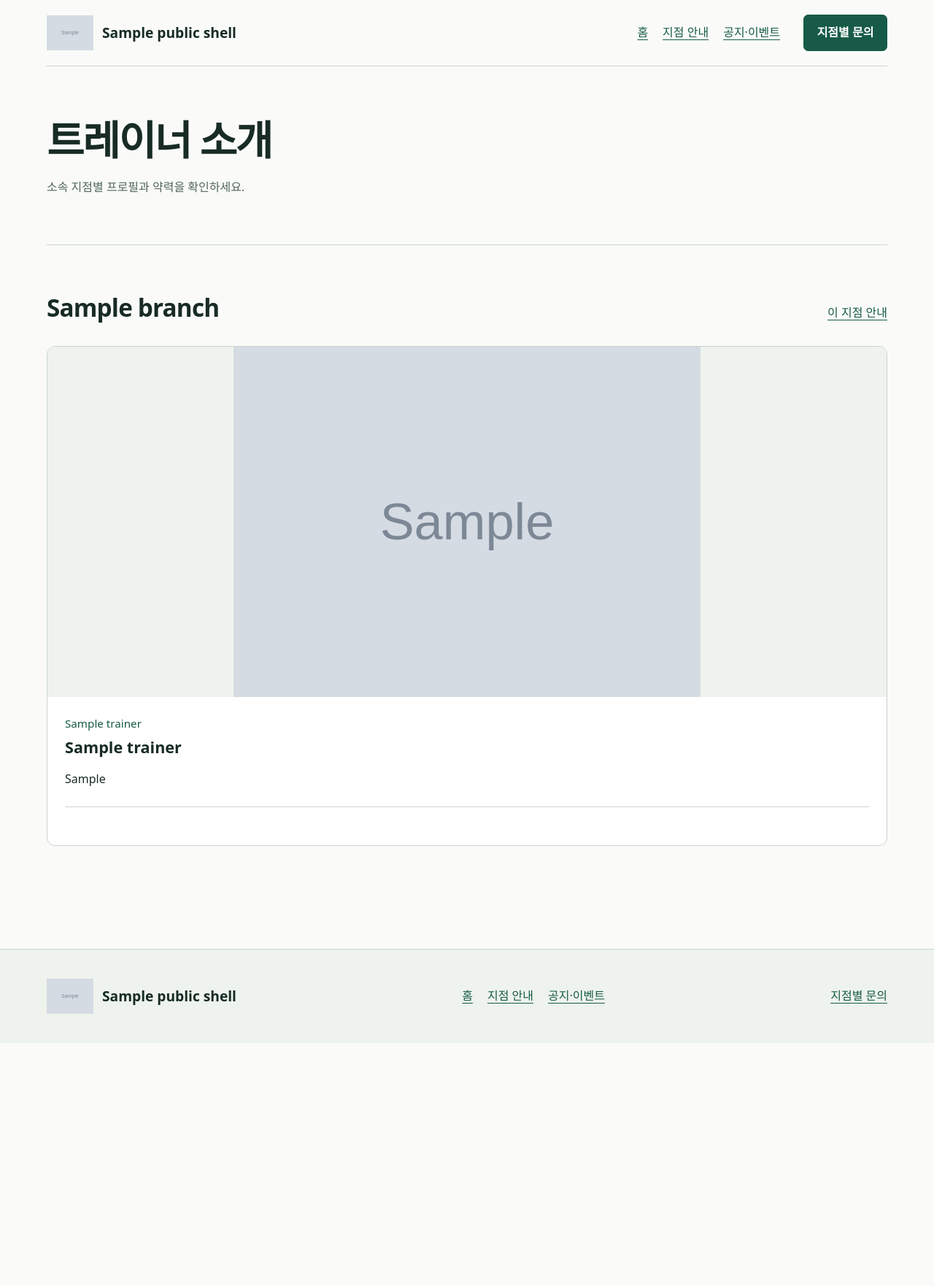
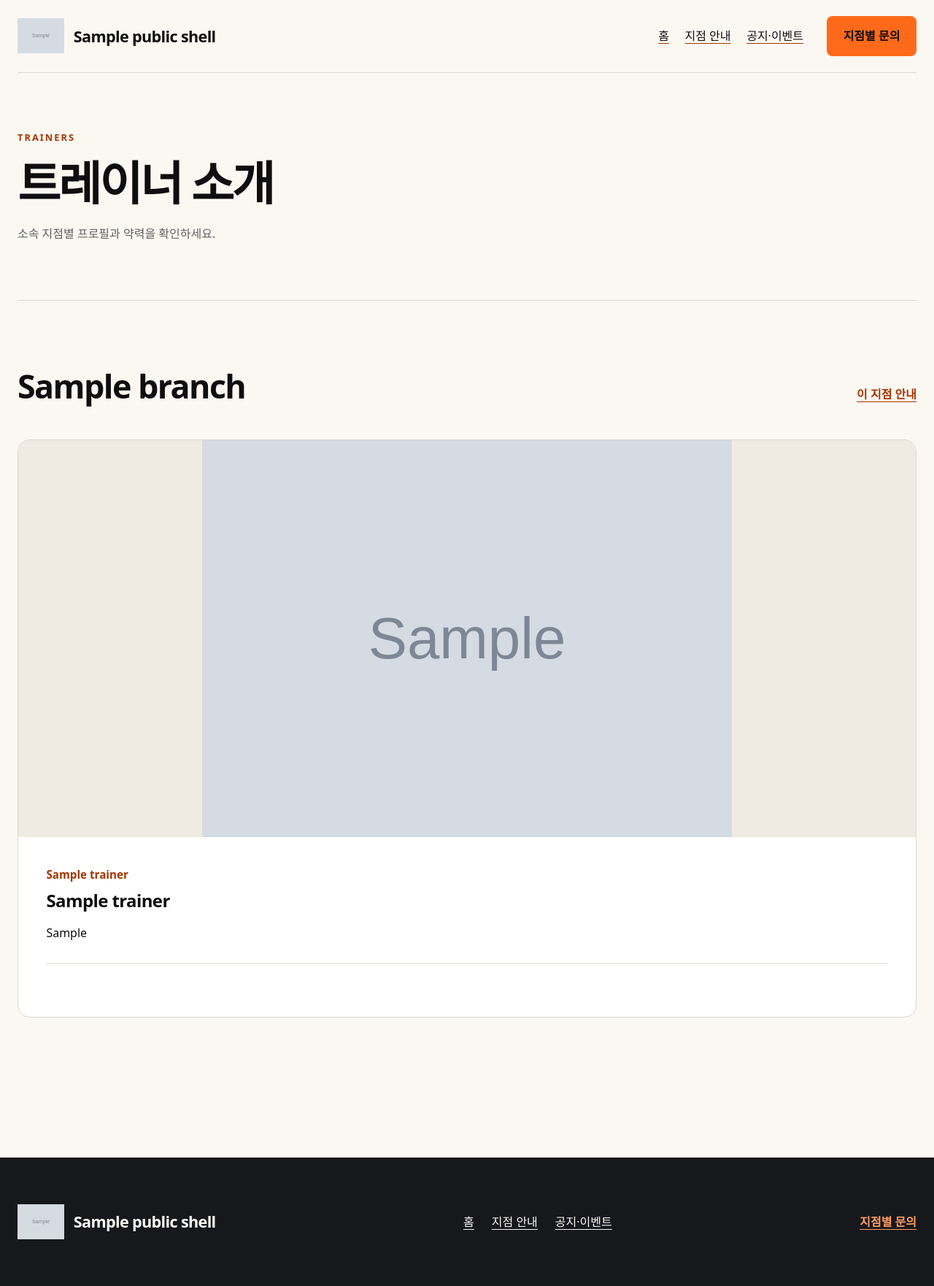
Before and after one commit to sang4196/y3gym, a Django app: template app/templates/content/trainers.html in a window 1280 px wide. Shown: the whole page at 73% size. Before the commit the page ends 1389 px from the top, so only its background shows below. Run offline with Django 4.2, Linux system fonts and the light colour scheme; the template is opened without the code that fills it: most values are stand-ins (such as "Sample title", 1, 10 or a date in 2020); grey boxes marked "Sample" are stand-in pictures.

Commit message:
Refine public site design and record verification follow-ups

```diff
--- a/app/assets/site.css
+++ b/app/assets/site.css
@@ -1,130 +1,172 @@
 :root {
   color-scheme: light;
   font-family: system-ui, -apple-system, BlinkMacSystemFont, "Segoe UI", sans-serif;
-  color: #182b25;
-  background: #fafbf8;
-  --green: #175b47;
-  --muted: #51665c;
-  --line: #cbd5cd;
-  --soft: #eef3ed;
+  color: #0e0e10;
+  background: #fbf8f2;
+  --ink: #0e0e10;
+  --charcoal: #17181c;
+  --accent: #ff6a1a;
+  --link: #a53600;
+  --muted: #60605e;
+  --line: #ded9d0;
+  --soft: #f0ebe2;
+  --focus: #005fcc;
 }
 * { box-sizing: border-box; }
-body { margin: 0; line-height: 1.7; overflow-wrap: anywhere; }
-.wrap { width: min(100% - 2rem, 72rem); margin-inline: auto; }
-h1, h2, h3, h4 { line-height: 1.3; text-wrap: pretty; margin: 0 0 1rem; }
-h1 { font-size: clamp(2rem, 1.4rem + 2.6vw, 3.5rem); letter-spacing: -.035em; }
-h2 { font-size: clamp(1.5rem, 1.2rem + 1.1vw, 2.25rem); letter-spacing: -.025em; }
-h3 { font-size: 1.35rem; }
+body { margin: 0; line-height: 1.75; overflow-wrap: anywhere; }
+.wrap { width: min(100% - 3rem, 80rem); margin-inline: auto; }
+h1, h2, h3, h4 { line-height: 1.2; text-wrap: pretty; margin: 0 0 1rem; }
+h1 { font-size: clamp(2.4rem, 1.6rem + 3vw, 4.75rem); letter-spacing: -.045em; font-weight: 850; }
+h2 { font-size: clamp(1.8rem, 1.2rem + 2vw, 3rem); letter-spacing: -.035em; font-weight: 800; }
+h3 { font-size: 1.5rem; letter-spacing: -.025em; }
 h4 { font-size: 1rem; }
 p { margin: 0 0 1rem; }
-a { color: var(--green); text-underline-offset: .22em; }
-a:hover { text-decoration-thickness: .15em; }
-:focus-visible { outline: 3px solid #196ac6; outline-offset: 4px; }
+a { color: var(--link); text-underline-offset: .25em; text-decoration-thickness: .075em; }
+a:hover { text-decoration-thickness: .14em; }
+:focus-visible { outline: 3px solid var(--focus); outline-offset: 5px; }
 button { font: inherit; cursor: pointer; }
-img { display: block; max-width: 100%; height: auto; border-radius: .6rem; }
+button:disabled { cursor: default; }
+img { display: block; max-width: 100%; height: auto; border-radius: .75rem; }
 address { font-style: normal; }
 figure { margin: 0; min-width: 0; }
-figcaption { padding-top: .65rem; color: var(--muted); font-size: .95rem; }
-nav, .actions { display: flex; align-items: center; gap: .5rem 1.25rem; flex-wrap: wrap; }
-nav a { display: inline-flex; align-items: center; min-height: 2.75rem; padding-block: .4rem; }
-nav [aria-current="page"] { font-weight: 750; text-decoration-thickness: .15em; }
-.button { display: inline-flex; justify-content: center; align-items: center; min-height: 2.875rem; padding: .65rem 1.1rem; border: 1px solid var(--green); border-radius: .4rem; background: var(--green); color: #fff; font-weight: 650; text-decoration: none; text-align: center; }
-.button:hover { background: #104331; color: #fff; }
-.button.secondary { background: transparent; color: var(--green); }
+figcaption { padding-top: .8rem; color: var(--muted); font-size: .95rem; }
+nav, .actions { display: flex; align-items: center; gap: .5rem 1.5rem; flex-wrap: wrap; }
+nav a { display: inline-flex; align-items: center; min-height: 2.75rem; padding-block: .5rem; }
+nav [aria-current="page"] { font-weight: 800; text-decoration-line: underline; text-decoration-thickness: .15em; }
+.button { display: inline-flex; justify-content: center; align-items: center; gap: .75rem; min-height: 3.25rem; max-width: 100%; padding: .8rem 1.35rem; border: 1px solid transparent; border-radius: .5rem; background: var(--accent); color: var(--ink); font-weight: 750; text-decoration: none; text-align: center; }
+.button:hover { background: #e95000; color: var(--ink); }
+.button.secondary { background: transparent; border-color: #817b72; color: var(--ink); }
 .button.secondary:hover { background: var(--soft); }
 .contact-cta, .text-link { min-height: 2.75rem; display: inline-flex; align-items: center; }
+.text-link { font-weight: 700; }
 .skip-link { position: absolute; top: .5rem; left: .5rem; z-index: 10; padding: .75rem 1rem; background: #fff; transform: translateY(-200%); }
 .skip-link:focus { transform: none; }
 .sr-only { position: absolute; width: 1px; height: 1px; padding: 0; margin: -1px; overflow: hidden; clip-path: inset(50%); white-space: nowrap; border: 0; }
-.site-header { display: flex; flex-wrap: wrap; align-items: center; gap: 1rem 2rem; padding-block: 1.25rem; border-bottom: 1px solid var(--line); }
-.brand { display: inline-flex; align-items: center; gap: .75rem; max-width: 100%; min-width: 0; color: #182b25; font-weight: 800; font-size: 1.2rem; text-decoration: none; }
+/* A static header leaves anchors, preview notices and popup focus unobscured. */
+.site-header { display: flex; flex-wrap: wrap; align-items: center; gap: 1rem 2rem; padding-block: 1.35rem; border-bottom: 1px solid var(--line); }
+.brand { display: inline-flex; align-items: center; gap: .8rem; max-width: 100%; min-width: 0; color: var(--ink); font-weight: 850; font-size: 1.35rem; letter-spacing: -.03em; text-decoration: none; }
 .brand span { min-width: 0; }
+.site-header .brand { max-width: min(100%, 26rem); }
 .logo { max-width: 5rem; max-height: 3rem; width: auto; height: auto; object-fit: contain; flex-shrink: 0; border-radius: 0; }
-.site-header nav { margin-left: auto; }
-main { min-height: 65vh; padding-bottom: clamp(3rem, 6vw, 6rem); }
-.section { padding-block: clamp(2.5rem, 5vw, 5rem); border-top: 1px solid var(--line); }
-.section-heading { display: flex; align-items: baseline; justify-content: space-between; flex-wrap: wrap; gap: .5rem 1.5rem; margin-bottom: 1.5rem; }
+.site-header nav { margin-left: auto; gap: .4rem 1.35rem; }
+.site-header nav a { color: var(--ink); text-decoration-color: var(--link); }
+main { min-height: 65vh; padding-bottom: clamp(4rem, 8vw, 8rem); }
+.section { padding-block: clamp(3.5rem, 7vw, 7rem); border-top: 1px solid var(--line); }
+.section-heading { display: flex; align-items: baseline; justify-content: space-between; flex-wrap: wrap; gap: 1rem 2rem; margin-bottom: 2.5rem; }
 .section-heading h2 { margin: 0; }
-.section-heading > a { display: inline-flex; align-items: center; min-height: 2.75rem; }
-.split { display: grid; grid-template-columns: minmax(0, 1fr) minmax(0, 1fr); align-items: center; gap: clamp(1.5rem, 4vw, 4rem); }
-.split > *, .card-grid > *, .trainer-cards > * { min-width: 0; }
-.hero { padding-block: clamp(3rem, 7vw, 6rem); }
-.hero-copy { max-width: 40rem; }
-.hero-copy .button { margin-top: .75rem; }
-.hero-image, .feature-image { width: 100%; aspect-ratio: 4 / 3; object-fit: contain; background: var(--soft); }
-.lead { font-size: 1.15rem; color: var(--muted); }
+.section-heading > a { display: inline-flex; align-items: center; min-height: 2.75rem; font-weight: 700; }
+.section-label { display: block; margin-bottom: .9rem; color: var(--link); font-size: .8rem; font-weight: 800; letter-spacing: .16em; }
+.split { display: grid; grid-template-columns: minmax(0, 1fr) minmax(0, 1fr); align-items: center; gap: clamp(2rem, 5vw, 5rem); }
+.split > *, .card-grid > *, .trainer-cards > *, .site-header > *, .footer-inner > * { min-width: 0; }
+.hero { min-height: min(47rem, 90svh); padding-block: clamp(3rem, 6vw, 6rem); position: relative; isolation: isolate; }
+.hero::before { content: ""; position: absolute; inset: 0; z-index: -1; background: radial-gradient(ellipse at 80% 35%, #ffe3cb 0, #f6f2ea 45%, #fbf8f2 75%); }
+.hero-copy { max-width: 43rem; }
+.hero-copy h1 { font-size: clamp(2.75rem, 1.5rem + 4.5vw, 5.8rem); line-height: 1.12; white-space: pre-line; }
+.hero-copy .lead { margin-block: 1.75rem 2rem; max-width: 34rem; }
+.hero .actions { margin-top: 2rem; }
+.hero-visual { padding: .75rem; background: #f6f2ea; border: 1px solid var(--line); border-radius: 1.25rem; box-shadow: 0 1.5rem 3rem #17181c0d; }
+.hero-image { width: 100%; min-height: 24rem; max-height: 38rem; aspect-ratio: 4 / 5; object-fit: contain; background: var(--soft); }
+.hero-empty { min-height: 25rem; display: grid; align-content: center; justify-items: start; padding: clamp(1.5rem, 4vw, 3rem); background: linear-gradient(135deg, #f6f2ea, #ffe3cb); border: 1px solid var(--line); border-radius: 1.25rem; }
+.hero-empty::before { content: ""; width: 4rem; height: .4rem; background: var(--accent); margin-bottom: 2rem; }
+.hero-empty .empty-brand { font-size: clamp(2rem, 1.5rem + 2vw, 4rem); line-height: 1.15; font-weight: 850; letter-spacing: -.045em; max-width: 100%; }
+.hero-empty > :last-child { margin-bottom: 0; }
+.feature-image { width: 100%; aspect-ratio: 4 / 3; max-height: 38rem; object-fit: contain; background: var(--soft); }
+.lead { font-size: clamp(1.05rem, 1rem + .4vw, 1.3rem); color: var(--muted); }
 .reading { max-width: 42rem; }
 .text { white-space: pre-line; }
 .muted, .post-meta { color: var(--muted); }
-.card-grid, .trainer-cards, .photos { display: grid; grid-template-columns: repeat(auto-fit, minmax(min(100%, 20rem), 1fr)); gap: 1.5rem; }
-.card { background: #fff; border: 1px solid var(--line); border-radius: .7rem; }
-.card-content { padding: 1.5rem; }
+.introduction .reading { font-size: 1.1rem; }
+.card-grid, .trainer-cards, .photos { display: grid; grid-template-columns: repeat(auto-fit, minmax(min(100%, 21rem), 1fr)); gap: 2rem; }
+.branch-grid { grid-template-columns: repeat(2, minmax(0, 1fr)); }
+.card { background: #fff; border: 1px solid var(--line); border-radius: 1rem; }
+.card-content { padding: clamp(1.5rem, 3vw, 2.5rem); }
 .card-content > :last-child { margin-bottom: 0; }
-.card-image { width: 100%; aspect-ratio: 4 / 3; object-fit: contain; background: var(--soft); border-radius: .6rem .6rem 0 0; }
-.badge { display: inline-block; vertical-align: middle; font-size: .85rem; font-weight: 650; padding: .15rem .6rem; background: var(--soft); border-radius: .25rem; color: var(--green); }
-.branch-card .badge { margin-bottom: .75rem; }
-.trainer-callout { display: flex; flex-wrap: wrap; align-items: center; justify-content: space-between; gap: 1rem 2rem; }
-.trainer-callout h2 { margin: 0; }
-.page-heading { padding-block: clamp(2.5rem, 5vw, 4rem); max-width: 52rem; }
+.card-image { width: 100%; aspect-ratio: 4 / 3; object-fit: contain; background: var(--soft); border-radius: 1rem 1rem 0 0; }
+.branch-card h3 a { color: var(--ink); display: inline-flex; align-items: center; min-height: 2.75rem; }
+.branch-card .card-content { border-top: .2rem solid var(--accent); }
+.badge { display: inline-block; vertical-align: middle; font-size: .8rem; font-weight: 750; padding: .2rem .7rem; background: #ffe3cb; border-radius: .25rem; color: #803200; }
+.branch-card .badge { margin-bottom: 1rem; }
+.trainer-callout { display: flex; flex-wrap: wrap; align-items: center; justify-content: space-between; gap: 2rem 3rem; padding: clamp(2rem, 5vw, 4.5rem); margin-block: 1rem 5rem; background: var(--charcoal); color: #fbf8f2; border-radius: 1rem; --focus: #ff9c61; }
+.trainer-callout h2 { margin: 0; max-width: 36rem; }
+.trainer-callout .section-label { color: #ff9c61; }
+.trainer-callout .button { flex-shrink: 0; }
+.page-heading { padding-block: clamp(3rem, 6vw, 6rem); max-width: 60rem; }
 .page-heading > :last-child { margin-bottom: 0; }
-.page-heading > p { color: var(--muted); }
-.anchor-nav, .filter-nav { margin-bottom: 2rem; padding: .5rem .75rem; border: 1px solid var(--line); border-radius: .5rem; }
-.anchor-nav a, .filter-nav a { padding-inline: .65rem; }
-.filter-nav [aria-current="page"] { border-radius: .3rem; background: var(--green); color: #fff; }
+.page-heading > p:not(.section-label) { color: var(--muted); }
+.anchor-nav, .filter-nav { margin-bottom: 2.5rem; padding: .6rem; border: 1px solid var(--line); border-radius: .6rem; background: #fff; gap: .5rem; }
+.anchor-nav a, .filter-nav a { padding-inline: 1rem; color: var(--ink); }
+.filter-nav [aria-current="page"] { border-radius: .3rem; background: var(--charcoal); color: #fbf8f2; }
 [id] { scroll-margin-top: 1.5rem; }
-.branch-contact { margin-top: 2rem; padding-top: 1.5rem; border-top: 1px solid var(--line); }
+.branch-contact { margin-top: 2rem; padding-top: 1.75rem; border-top: 1px solid var(--line); }
+.branch-contact address { font-size: 1.15rem; }
 .branch-contact .muted { margin-top: .75rem; font-size: .95rem; }
-.phone-number span { font-weight: 650; }
-.branch-info { margin-top: 2.5rem; }
-.info-list { margin: 0; max-width: 55rem; }
-.info-list > div { display: grid; grid-template-columns: 7rem minmax(0,1fr); gap: .75rem; padding-block: 1rem; border-bottom: 1px solid var(--line); }
-.info-list dt { font-weight: 650; }
+.phone-number span { font-weight: 750; }
+.branch-info { margin-top: 3.5rem; }
+.info-list { margin: 0; max-width: 60rem; }
+.info-list > div { display: grid; grid-template-columns: 8rem minmax(0,1fr); gap: 1rem; padding-block: 1.25rem; border-bottom: 1px solid var(--line); }
+.info-list dt { font-weight: 750; }
 .info-list dd { margin: 0; }
 .photos img { width: 100%; aspect-ratio: 4 / 3; object-fit: contain; background: var(--soft); }
-.profile-image { width: 100%; aspect-ratio: 4 / 5; max-height: 30rem; object-fit: contain; background: var(--soft); border-radius: .6rem .6rem 0 0; }
-.job-title { color: var(--green); font-size: .95rem; margin-bottom: .3rem; }
-.career-group { border-top: 1px solid var(--line); margin-top: 1.5rem; padding-top: 1.25rem; }
-.career-group h4 { margin-bottom: .5rem; }
+.profile-image { width: 100%; aspect-ratio: 4 / 5; max-height: 34rem; object-fit: contain; background: var(--soft); border-radius: 1rem 1rem 0 0; }
+.job-title { color: var(--link); font-size: .95rem; font-weight: 700; margin-bottom: .5rem; }
+.career-group { border-top: 1px solid var(--line); margin-top: 1.75rem; padding-top: 1.5rem; }
+.career-group h4 { margin-bottom: .6rem; }
 .career-group ul { padding-left: 1.2rem; margin: 0; }
-.career-group li + li { margin-top: .4rem; }
-.post-summary { padding-block: 1.75rem; border-top: 1px solid var(--line); }
-.post-summary.with-image { display: grid; grid-template-columns: minmax(0,1fr) 12rem; align-items: center; gap: 1.5rem; }
-.post-summary h2, .post-summary h3 { font-size: 1.35rem; margin-bottom: 0; }
-.post-meta { display: flex; flex-wrap: wrap; align-items: center; gap: .75rem; font-size: .95rem; }
+.career-group li + li { margin-top: .5rem; }
+.post-summary { padding-block: 2rem; border-top: 1px solid var(--line); }
+.post-summary.with-image { display: grid; grid-template-columns: minmax(0,1fr) minmax(10rem, 17rem); align-items: center; gap: 2rem; }
+.post-summary h2, .post-summary h3 { font-size: clamp(1.35rem, 1.1rem + .75vw, 1.8rem); margin-bottom: 0; }
+.post-summary h2 a, .post-summary h3 a { color: var(--ink); display: inline-flex; align-items: center; min-height: 2.75rem; }
+.post-meta { display: flex; flex-wrap: wrap; align-items: center; gap: .9rem; font-size: .9rem; }
 .summary-image { width: 100%; aspect-ratio: 4 / 3; object-fit: contain; background: var(--soft); }
-.pagination { justify-content: center; margin-top: 2rem; gap: 1.5rem; }
-.post-detail { max-width: 48rem; margin-inline: auto; }
-.post-cover { max-height: 38rem; width: 100%; object-fit: contain; margin-bottom: 2.5rem; }
-.post-body { font-size: 1.05rem; line-height: 1.85; overflow-wrap: anywhere; }
-.post-body h2 { margin-top: 2.5rem; }
-.post-body img { margin-block: 1.5rem; }
+.pagination { justify-content: center; margin-top: 3rem; gap: 1.5rem; }
+.post-detail { max-width: 52rem; margin-inline: auto; }
+.post-cover { max-height: 40rem; width: 100%; object-fit: contain; margin-bottom: 3rem; background: var(--soft); }
+.post-body { font-size: 1.1rem; line-height: 1.95; overflow-wrap: anywhere; }
+.post-body h2 { margin-top: 3rem; }
+.post-body img { margin-block: 2rem; }
 .post-body ul, .post-body ol { padding-left: 1.5rem; }
-.back-link { max-width: 48rem; margin: 3rem auto 0; border-top: 1px solid var(--line); padding-top: 1.5rem; }
-.state-panel { margin-block: 3rem; padding: clamp(1.25rem, 4vw, 3rem); background: var(--soft); border-radius: .6rem; }
+.back-link { max-width: 52rem; margin: 3rem auto 0; border-top: 1px solid var(--line); padding-top: 1.5rem; }
+.state-panel { margin-block: 3rem; padding: clamp(1.5rem, 5vw, 4rem); background: var(--soft); border-left: .3rem solid var(--accent); border-radius: .7rem; }
 .state-panel h1 { font-size: clamp(1.75rem, 1.4rem + 1.2vw, 2.5rem); }
-.eyebrow { color: var(--green); font-weight: 700; }
-.preview-notice { padding: 1rem; margin-top: 2rem; border: 2px solid var(--green); background: var(--soft); }
-.site-footer { border-top: 1px solid var(--line); background: var(--soft); }
-.footer-inner { display: flex; flex-wrap: wrap; align-items: center; justify-content: space-between; gap: 1.5rem 2rem; padding-block: 2.5rem; }
-.home-popup { max-width: 34rem; max-height: min(28rem,65svh); overflow: auto; margin: 0 0 2rem; padding: 1.5rem; border: 2px solid var(--green); border-radius: .6rem; background: var(--soft); }
+.eyebrow { color: var(--link); font-weight: 750; }
+.preview-notice { padding: 1.2rem; margin-top: 2rem; border: 2px solid var(--link); background: #ffe3cb; color: var(--ink); }
+.site-footer { background: var(--charcoal); color: #fbf8f2; --focus: #ff9c61; }
+.footer-inner { display: flex; flex-wrap: wrap; align-items: center; justify-content: space-between; gap: 2rem 3rem; padding-block: clamp(3rem, 5vw, 5rem); }
+.site-footer a { color: #fbf8f2; }
+.site-footer .contact-cta { color: #ff9c61; font-weight: 750; }
+.home-popup { max-width: 36rem; max-height: min(32rem,65svh); overflow: auto; margin: 0 0 3rem; padding: 1.75rem; border: 2px solid var(--link); border-radius: .8rem; background: #fff; }
 .home-popup[hidden] { display: none; }
-.home-popup h2 { font-size: 1.5rem; }
+.home-popup h2 { font-size: 1.65rem; }
 .home-popup p { white-space: pre-line; }
-.home-popup img { max-height: 10rem; width: auto; object-fit: contain; }
-.home-popup button, .home-popup a { display: inline-flex; align-items: center; margin: .5rem .5rem 0 0; min-height: 2.75rem; padding: .5rem .75rem; border: 1px solid var(--green); border-radius: .3rem; background: #fff; color: var(--green); }
-@media (max-width: 48rem) {
-  .split { grid-template-columns: minmax(0,1fr); }
+.home-popup img { max-height: 12rem; width: auto; object-fit: contain; }
+.home-popup button, .home-popup a { display: inline-flex; align-items: center; margin: .5rem .5rem 0 0; min-height: 2.75rem; padding: .55rem .8rem; border: 1px solid #817b72; border-radius: .4rem; background: #fff; color: var(--ink); }
+/* Provider UI keeps its own logo, copyright and controls. */
+.branch-map { height: 20rem; margin-block: 1rem; }
+@media (max-width: 60rem) {
   .site-header nav { order: 3; width: 100%; margin-left: 0; }
-  .site-header { gap: .75rem 1rem; }
   .site-header > .contact-cta { margin-left: auto; }
 }
-@media (max-width: 30rem) {
+@media (max-width: 48rem) {
+  .wrap { width: min(100% - 2rem, 80rem); }
+  .split, .branch-grid { grid-template-columns: minmax(0,1fr); }
+  .hero { min-height: 0; padding-block: 3rem; }
+  .hero-image { min-height: 0; aspect-ratio: 4 / 3; }
+  .hero-empty { min-height: 15rem; }
+  .site-header { gap: .75rem 1rem; }
+  .trainer-callout { margin-bottom: 3rem; }
+}
+@media (max-width: 36rem) {
+  .site-header nav { display: grid; grid-template-columns: repeat(2, minmax(0,1fr)); gap: .25rem 1rem; }
+  .site-header > .contact-cta { margin-left: 0; }
   .post-summary.with-image { grid-template-columns: minmax(0,1fr); }
-  .summary-image { max-width: 16rem; }
+  .summary-image { max-width: 24rem; }
   .info-list > div { grid-template-columns: minmax(0,1fr); gap: .3rem; }
-  .card-content { padding: 1.25rem; }
   .home-popup { padding: 1rem; }
+  .section-heading { margin-bottom: 1.75rem; }
 }
-
-/* Provider UI retains its own logo, copyright and controls. */
-.branch-map { height: 20rem; margin-block: 1rem; }
+/* No reveal/parallax animations; content stays readable without scripts. */
+@media (prefers-reduced-motion: reduce) {
+  html { scroll-behavior: auto; }
+  *, *::before, *::after { animation: none !important; transition: none !important; }
+}
--- a/app/templates/content/branches.html
+++ b/app/templates/content/branches.html
@@ -1,5 +1,5 @@
 {% extends 'content/base.html' %}{% load static %}{% block content %}
-<div class="page-heading"><h1>지점 안내</h1>{% if branches %}<p>지점별 위치와 이용안내를 확인하세요.</p>{% endif %}</div>
+<div class="page-heading"><p class="section-label" aria-hidden="true">BRANCHES</p><h1>지점 안내</h1>{% if branches %}<p>지점별 위치와 이용안내를 확인하세요.</p>{% endif %}</div>
 {% if branches|length > 1 %}<nav class="anchor-nav" aria-label="지점 바로가기">{% for branch in branches %}<a href="#branch-{{ branch.id }}">{{ branch.name }}</a>{% endfor %}</nav>{% endif %}
 {% for branch in branches %}
 <article id="branch-{{ branch.id }}" class="section branch-detail" aria-labelledby="branch-title-{{ branch.id }}" tabindex="-1">
--- a/app/templates/content/posts.html
+++ b/app/templates/content/posts.html
@@ -1,5 +1,5 @@
 {% extends 'content/base.html' %}{% block content %}
-<div class="page-heading"><h1>공지·이벤트</h1></div>
+<div class="page-heading"><p class="section-label" aria-hidden="true">NEWS &amp; EVENTS</p><h1>공지·이벤트</h1></div>
 <nav class="filter-nav" aria-label="게시글 분류">{% for filter in filters %}<a href="{{ filter.url }}"{% if filter.current %} aria-current="page"{% endif %}>{{ filter.label }}</a>{% endfor %}</nav>
 <div class="post-list">{% for post in items %}{% include 'content/post_summary.html' %}{% empty %}<div class="state-panel"><p>등록된 게시글이 없습니다.</p></div>{% endfor %}</div>
 <nav class="pagination" aria-label="페이지">{% if previous_url %}<a class="button secondary" href="{{ previous_url }}">이전</a>{% endif %}<span aria-current="page">{{ pagination.page }} 페이지</span>{% if next_url %}<a class="button secondary" href="{{ next_url }}">다음</a>{% endif %}</nav>
--- a/app/templates/content/trainers.html
+++ b/app/templates/content/trainers.html
@@ -1,5 +1,5 @@
 {% extends 'content/base.html' %}{% block content %}
-<div class="page-heading"><h1>트레이너 소개</h1>{% if trainer_sections %}<p>소속 지점별 프로필과 약력을 확인하세요.</p>{% endif %}</div>
+<div class="page-heading"><p class="section-label" aria-hidden="true">TRAINERS</p><h1>트레이너 소개</h1>{% if trainer_sections %}<p>소속 지점별 프로필과 약력을 확인하세요.</p>{% endif %}</div>
 {% if trainer_sections|length > 1 %}<nav class="anchor-nav" aria-label="트레이너 소속 지점 바로가기">{% for section in trainer_sections %}<a href="#branch-{{ section.branch.id }}">{{ section.branch.name }}</a>{% endfor %}</nav>{% endif %}
 {% for section in trainer_sections %}
 <section id="branch-{{ section.branch.id }}" class="section trainer-section" aria-labelledby="trainer-branch-{{ section.branch.id }}" tabindex="-1">
```
Also changed, not shown: app/content/test_presentation.py (+24 -0 lines), app/templates/content/home.html (+9 -8 lines), docs/screens.md (+8 -0 lines), docs/verification/dev-06-b.md (added, +55 -0 lines), docs/verification/dev-07-b.md (+13 -1 lines), docs/verification/dev-07.md (+10 -2 lines), tasks/current.md (+10 -2 lines), tasks/roadmap.md (+11 -3 lines), README.md.
